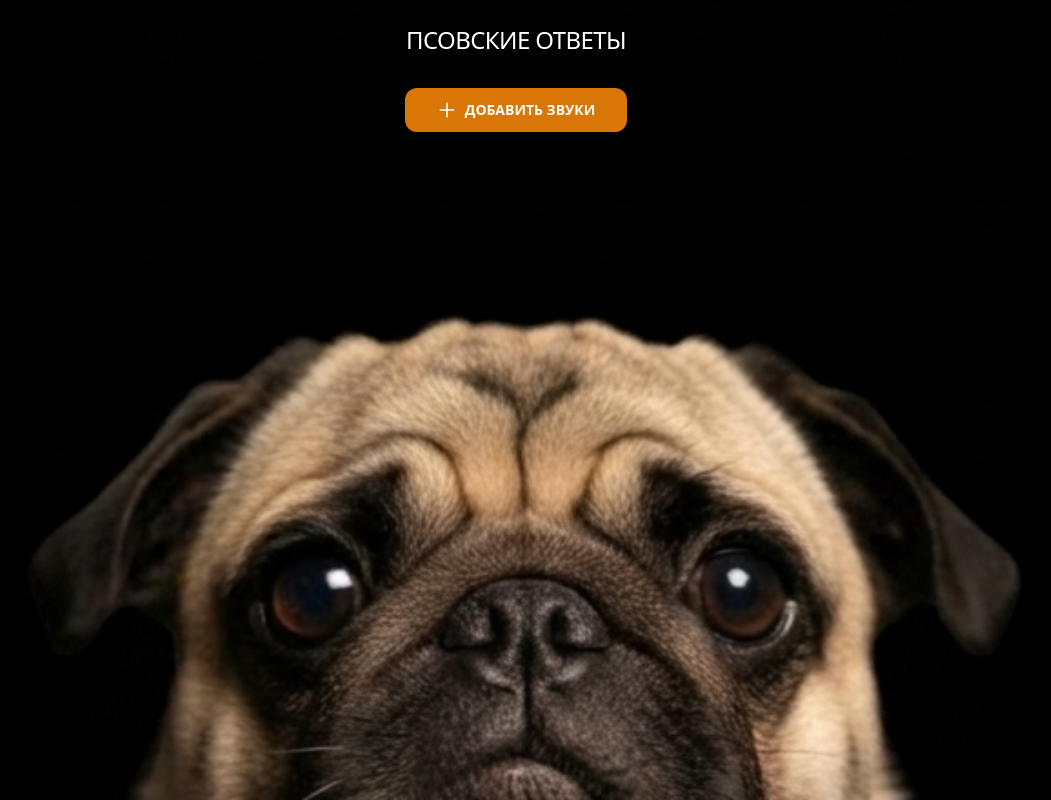
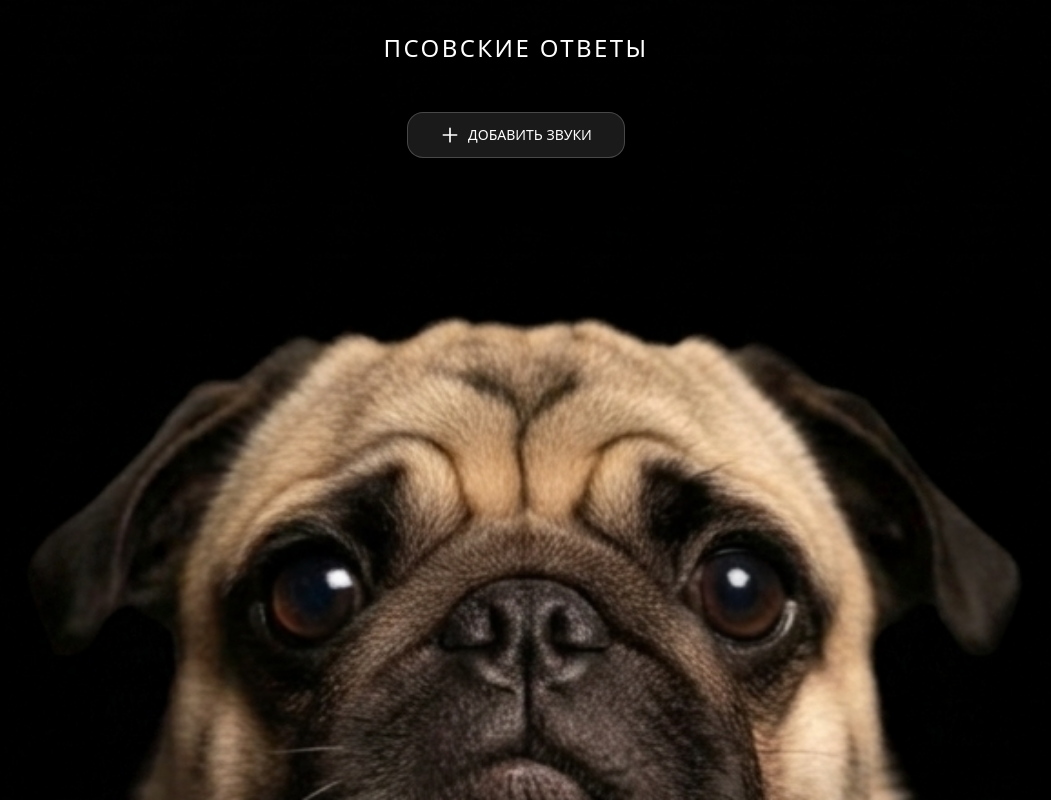
Before and after one commit to she2pbis-byte/pd, a plain HTML site: page index.html in a window 1280 px wide. Shown: the whole page, without its empty margins (124-1175 px from the left). Drawn offline with nearby package versions, Linux system fonts and the light colour scheme.

Commit message:
Refactor index.html for styling and functionality

```diff
--- a/index.html
+++ b/index.html
@@ -3,19 +3,22 @@
 <head>
     <meta charset="UTF-8">
     <meta name="viewport" content="width=device-width, initial-scale=1.0">
-    <!-- Окрашивание статус-бара в цвет приложения -->
-    <meta name="theme-color" content="#78350f">
+    <!-- Окрашивание статус-бара в черный цвет (соответствует верхним пикселям картинки) -->
+    <meta name="theme-color" id="status-bar-color" content="#000000">
     <title>Псовские ответы — Звуковая Панель</title>
     <script src="https://cdn.tailwindcss.com"></script>
     <style>
         body {
-            /* Установка фонового изображения с расширением .png */
+            /* Фоновое изображение из вложения */
             background-image: url('fon.png');
             background-size: cover;
             background-position: center;
             background-attachment: fixed;
             background-repeat: no-repeat;
-            background-color: #78350f; /* Запасной цвет (коричневый), если картинка не загрузится */
+            /* Черный цвет фона, так как верх картинки черный */
+            background-color: #000000;
+            margin: 0;
+            padding: 0;
         }
         .sound-button {
             transition: all 0.2s cubic-bezier(0.4, 0, 0.2, 1);
@@ -44,24 +47,27 @@
             transition: width 0.1s linear;
         }
         .text-shadow {
-            text-shadow: 0 2px 4px rgba(0, 0, 0, 0.6);
+            text-shadow: 0 2px 8px rgba(0, 0, 0, 0.8);
+        }
+        /* Скрытие полосы прокрутки для чистого вида */
+        ::-webkit-scrollbar {
+            display: none;
         }
     </style>
 </head>
 <body class="min-h-screen font-sans">
 
-    <div class="max-w-5xl mx-auto px-4 py-6">
+    <div class="max-w-5xl mx-auto px-4 py-8">
         <!-- Header -->
-        <header class="mb-8 flex items-baseline justify-center">
-            <!-- Убрано font-black и уменьшен размер на 20% (text-2xl вместо text-3xl) -->
-            <h1 class="text-2xl font-normal text-white tracking-tight uppercase text-shadow">
+        <header class="mb-12 flex items-baseline justify-center">
+            <h1 class="text-2xl font-light text-white tracking-widest uppercase text-shadow">
                 Псовские ответы
             </h1>
         </header>
 
         <!-- Кнопка добавления -->
         <div class="flex justify-center mb-10">
-            <label class="bg-amber-600 hover:bg-amber-700 text-white px-8 py-3 rounded-xl cursor-pointer font-bold transition shadow-xl flex items-center gap-2 text-sm uppercase active:scale-95">
+            <label class="bg-white/10 hover:bg-white/20 backdrop-blur-md text-white border border-white/20 px-8 py-3 rounded-2xl cursor-pointer font-medium transition-all shadow-2xl flex items-center gap-2 text-sm uppercase active:scale-95">
                 <svg xmlns="http://www.w3.org/2000/svg" class="h-5 w-5" fill="none" viewBox="0 0 24 24" stroke="currentColor">
                     <path stroke-linecap="round" stroke-linejoin="round" stroke-width="2" d="M12 4v16m8-8H4" />
                 </svg>
@@ -71,52 +77,71 @@
         </div>
 
         <!-- Grid -->
-        <div id="soundGrid" class="grid grid-cols-2 sm:grid-cols-3 md:grid-cols-4 lg:grid-cols-5 gap-4">
-            <!-- Сюда динамически добавляются кнопки -->
+        <div id="soundGrid" class="grid grid-cols-2 sm:grid-cols-3 md:grid-cols-4 lg:grid-cols-5 gap-4 pb-20">
+            <!-- Кнопки добавятся здесь -->
         </div>
-
     </div>
 
     <script>
         const audioInput = document.getElementById('audioInput');
         const soundGrid = document.getElementById('soundGrid');
+        const statusBar = document.getElementById('status-bar-color');
 
-        let sounds = [];
+        // Автоматическое определение цвета верхнего пикселя для статус-бара
+        function updateStatusBarColor() {
+            const img = new Image();
+            img.crossOrigin = "Anonymous";
+            img.src = 'fon.png';
+            img.onload = function() {
+                const canvas = document.createElement('canvas');
+                const ctx = canvas.getContext('2d');
+                canvas.width = 1;
+                canvas.height = 1;
+                // Рисуем самый верхний левый пиксель
+                ctx.drawImage(img, 0, 0, 1, 1, 0, 0, 1, 1);
+                const [r, g, b] = ctx.getImageData(0, 0, 1, 1).data;
+                const hex = "#" + ((1 << 24) + (r << 16) + (g << 8) + b).toString(16).slice(1);
+                statusBar.setAttribute('content', hex);
+                document.body.style.backgroundColor = hex;
+            };
+            img.onerror = () => {
+                // Если картинка не найдена, оставляем черный
+                statusBar.setAttribute('content', '#000000');
+            };
+        }
 
-        // Обработка выбора файлов
+        // Запускаем анализ цвета при загрузке
+        updateStatusBarColor();
+
         audioInput.addEventListener('change', (e) => {
             const files = Array.from(e.target.files);
             if (files.length > 0) {
                 files.forEach(addSound);
-                audioInput.value = ''; // Сброс инпута для повторного выбора тех же файлов
+                audioInput.value = '';
             }
         });
 
         function addSound(file) {
-            // Удаляем расширение из имени файла для отображения на кнопке
             const fileName = file.name.replace(/\.[^/.]+$/, "");
             const url = URL.createObjectURL(file);
             const audio = new Audio(url);
             audio.volume = 1.0;
 
             const btn = document.createElement('button');
-            btn.className = "sound-button bg-white/90 backdrop-blur-sm border-b-4 border-amber-200 p-4 rounded-2xl flex flex-col items-center justify-center text-center hover:border-amber-400 hover:shadow-xl transition-all h-36 relative overflow-hidden group shadow-lg";
+            btn.className = "sound-button bg-black/40 backdrop-blur-md border border-white/10 p-4 rounded-2xl flex flex-col items-center justify-center text-center hover:bg-black/60 transition-all h-36 relative overflow-hidden group shadow-lg";
             btn.innerHTML = `
-                <div class="w-12 h-12 bg-amber-50 rounded-full flex items-center justify-center mb-3 group-hover:bg-amber-100 transition-colors">
+                <div class="w-12 h-12 bg-white/10 rounded-full flex items-center justify-center mb-3 group-hover:scale-110 transition-transform">
                     <span class="text-2xl">🐕</span>
                 </div>
-                <span class="text-[10px] font-black text-amber-950 break-words w-full uppercase leading-tight px-1 overflow-hidden text-ellipsis">${fileName}</span>
-                <div class="progress-bar" style="width: 0%"></div>
+                <span class="text-[10px] font-bold text-white/90 break-words w-full uppercase leading-tight px-1 overflow-hidden text-ellipsis">${fileName}</span>
+                <div class="progress-bar" style="width: 0%; background: #ffffff;"></div>
             `;
 
-            // Логика воспроизведения
             btn.onclick = () => {
-                // Если звук уже играет, начинаем заново
                 audio.currentTime = 0;
-                audio.play().catch(err => console.warn("Ошибка воспроизведения:", err));
+                audio.play().catch(err => console.warn("Ошибка:", err));
             };
 
-            // События аудио для визуализации
             audio.onplay = () => btn.classList.add('playing');
             audio.onended = () => {
                 btn.classList.remove('playing');
@@ -132,21 +157,14 @@
             };
 
             soundGrid.appendChild(btn);
-            sounds.push({ audio, btn });
         }
 
-        // Drag & Drop функционал
-        window.addEventListener('dragover', (e) => {
-            e.preventDefault();
-            e.dataTransfer.dropEffect = 'copy';
-        });
-
+        // Поддержка перетаскивания
+        window.addEventListener('dragover', (e) => e.preventDefault());
         window.addEventListener('drop', (e) => {
             e.preventDefault();
             const files = Array.from(e.dataTransfer.files).filter(f => f.type.startsWith('audio/'));
-            if (files.length > 0) {
-                files.forEach(addSound);
-            }
+            files.forEach(addSound);
         });
     </script>
 </body>
```
